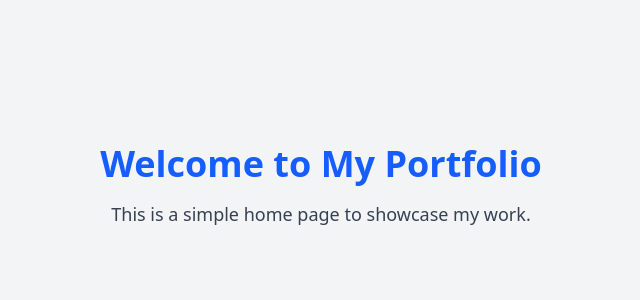
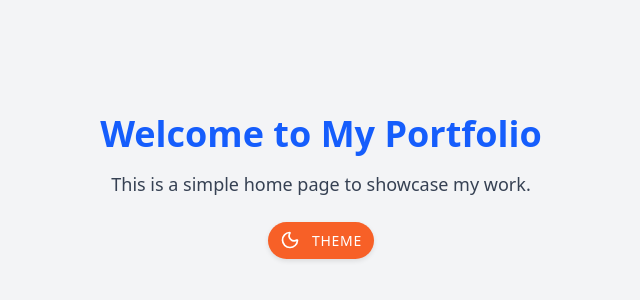
Before and after one commit to Vasant19/myportfolio, a SvelteKit app: page / in a window 1280 px wide. Shown: the part 214-514 px from the top of the page, without its empty margins (319-959 px from the left). Built offline with nearby package versions, Linux system fonts and the light colour scheme.

Commit message:
feat: add theme toggle button and lucide-svelte dependency

```diff
--- a/package.json
+++ b/package.json
@@ -37,5 +37,8 @@
 		"typescript": "^5.0.0",
 		"typescript-eslint": "^8.20.0",
 		"vite": "^6.2.6"
+	},
+	"dependencies": {
+		"lucide-svelte": "^0.503.0"
 	}
 }
--- a/src/app.css
+++ b/src/app.css
@@ -1,3 +1,23 @@
 @import 'tailwindcss';
 @plugin '@tailwindcss/forms';
 @plugin '@tailwindcss/typography';
+
+
+/* Original dark mode styles */
+body {
+    transition: background-color 0.3s;
+}
+
+body.dark-mode {
+    background-color: #1d3040;
+    color: #bfc2c7;
+}
+
+/* Override for dark mode with Tailwind */
+body.dark-mode .text-gray-700 {
+    color: #bfc2c7;
+}
+
+body.dark-mode .bg-gray-100 {
+    background-color: #1d3040;
+}
--- /dev/null
+++ b/src/lib/components/Button.svelte
@@ -0,0 +1,77 @@
+<script>
+	import { Sun, Moon } from 'lucide-svelte';
+	import { onMount } from 'svelte';
+
+	let isDarkMode = false;
+
+	onMount(() => {
+		isDarkMode = document.body.classList.contains('dark-mode');
+	});
+
+	function toggle() {
+		isDarkMode = !isDarkMode;
+		document.body.classList.toggle('dark-mode');
+	}
+</script>
+
+<button on:click={toggle} aria-label="Toggle theme">
+	{#if isDarkMode}
+		<Sun size={20} class="icon" />
+	{:else}
+		<Moon size={20} class="icon" />
+	{/if}
+	<span class="button-text"><slot /></span>
+</button>
+
+<style>
+	button {
+		background-color: #f76027;
+		color: white;
+		border: none;
+		border-radius: 9999px;
+		padding: 0.5rem 0.75rem;
+		text-transform: uppercase;
+		display: flex;
+		align-items: center;
+		gap: 0.5rem;
+		transition: all 0.3s ease;
+		box-shadow: 0 2px 5px rgba(0, 0, 0, 0.1);
+		font-weight: 500;
+	}
+
+	button:hover {
+		transform: translateY(-2px);
+		box-shadow: 0 4px 8px rgba(0, 0, 0, 0.15);
+	}
+
+	button:active {
+		transform: translateY(1px);
+		box-shadow: 0 1px 3px rgba(0, 0, 0, 0.1);
+	}
+
+	:global(button svg) {
+		transition: transform 0.5s ease;
+		animation: fadeIn 0.3s ease-in-out;
+	}
+
+	button:hover :global(svg) {
+		transform: rotate(30deg) scale(1.1);
+	}
+
+	:global(body.dark-mode) button {
+		background-color: #0084f6;
+		color: white;
+	}
+
+	.button-text {
+		display: inline-block;
+		margin-left: 0.25rem;
+		font-size: 0.875rem;
+		letter-spacing: 0.05em;
+	}
+
+	@keyframes fadeIn {
+		from { opacity: 0; transform: scale(0.8); }
+		to { opacity: 1; transform: scale(1); }
+	}
+</style>
--- a/src/routes/+page.svelte
+++ b/src/routes/+page.svelte
@@ -1,9 +1,15 @@
 <script lang="ts">
+  import Button from '$lib/components/Button.svelte';
 </script>
 
 <main class="flex flex-col items-center justify-center h-screen bg-gray-100">
   <h1 class="text-4xl font-bold text-center text-blue-600">Welcome to My Portfolio</h1>
   <p class="mt-4 text-lg text-center text-gray-700">This is a simple home page to showcase my work.</p>
 
+  <div class="mt-6 flex gap-4 items-center">
+    <!-- Option 1: Text + Icon Button -->
+    <Button>Theme</Button>
 
+    <!-- Option 2: Icon-Only Button -->
+  </div>
 </main>
```
Also changed, not shown: 1 other file (tests, documents, lock files or other folders).
